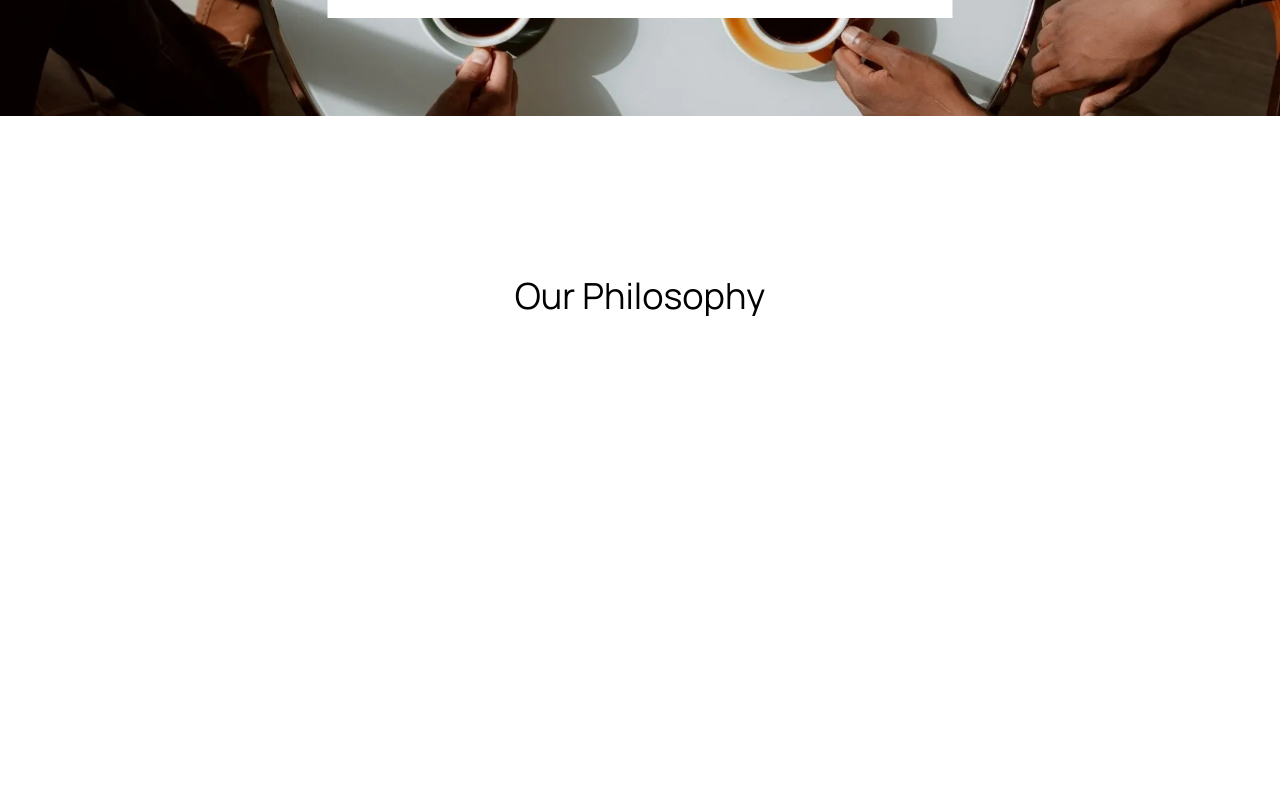
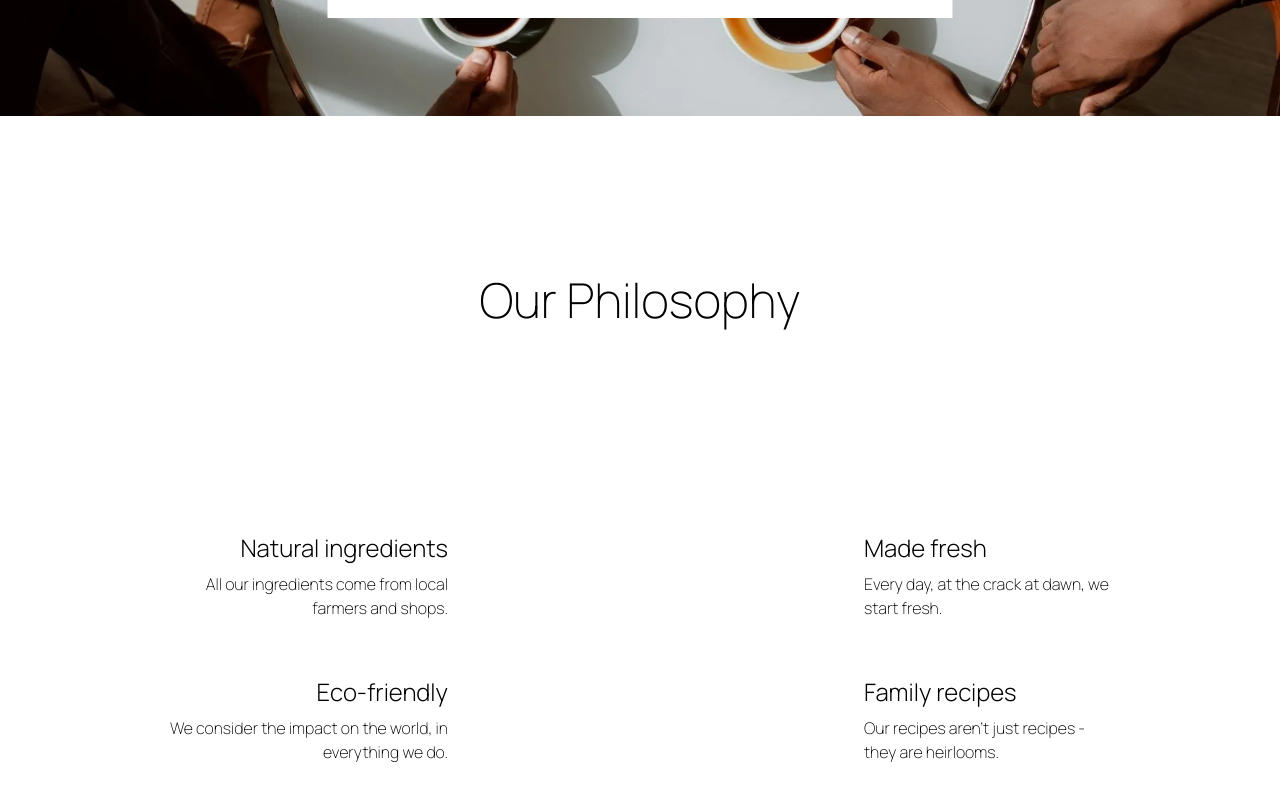
Before and after one commit to Akenosss/bakery, a Next.js app: page / in a window 1280 px wide. Shown: the part 2084-2884 px from the top of the page. Before the commit the page ends 2400 px from the top, so only its background shows below. Built offline with nearby package versions, Linux system fonts and the light colour scheme.

Commit message:
feat(home) add philosophy container

```diff
--- a/app/globals.css
+++ b/app/globals.css
@@ -40,3 +40,9 @@
   left: 50%;
   transform: translate(-50%, -50%);
 }
+
+.philo-container {
+  display: flex;
+  justify-content: space-between;
+  margin-bottom: 3.5rem;
+}
--- a/app/page.tsx
+++ b/app/page.tsx
@@ -48,7 +48,29 @@ export default function Home() {
             <Image src="/home/coffee_table.webp" alt="coffee table" width={2000} height={2000} className="bg-scroll"/>
         </div>
 
-        <div className="mt-40 text-center text-4xl">Our Philosophy</div>
+        <div className="mt-40 text-center text-5xl font-extralight mb-52">Our Philosophy</div>
+        <div className="relative box-border flex flex-col mx-40 mb-20">
+            <section className="philo-container">
+                <div className="w-72">
+                    <h1 className="text-2xl font-light text-right mb-2">Natural ingredients</h1>
+                    <p className="text-l text-right font-thin">All our ingredients come from local farmers and shops.</p>
+                </div>
+                <div className="w-64">
+                    <h1 className="text-2xl font-light text-left mb-2">Made fresh</h1>
+                    <p className="text-l text-left font-thin">Every day, at the crack at dawn, we start fresh.</p>
+                </div>
+            </section>
+            <section className="philo-container">
+                <div className="w-72">
+                    <h1 className="text-2xl font-light text-right mb-2">Eco-friendly</h1>
+                    <p className="text-l text-right font-thin">We consider the impact on the world, in everything we do.</p>
+                </div>
+                <div className="w-64">
+                    <h1 className="text-2xl font-light text-left mb-2">Family recipes</h1>
+                    <p className="text-l text-left font-thin">Our recipes aren't just recipes - they are heirlooms.</p>
+                </div>
+            </section>
+        </div>
     </main>
   )
 }
```
